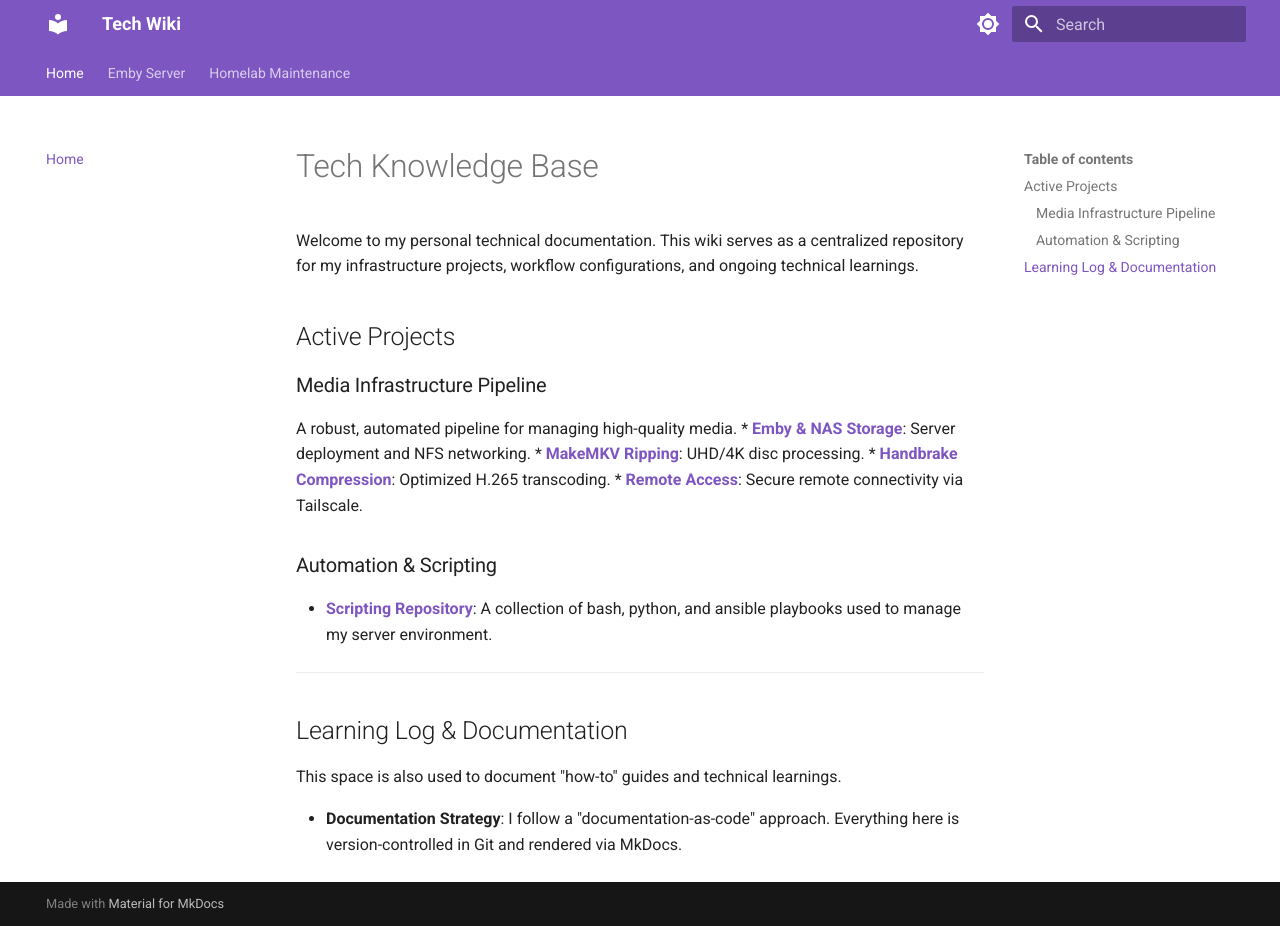
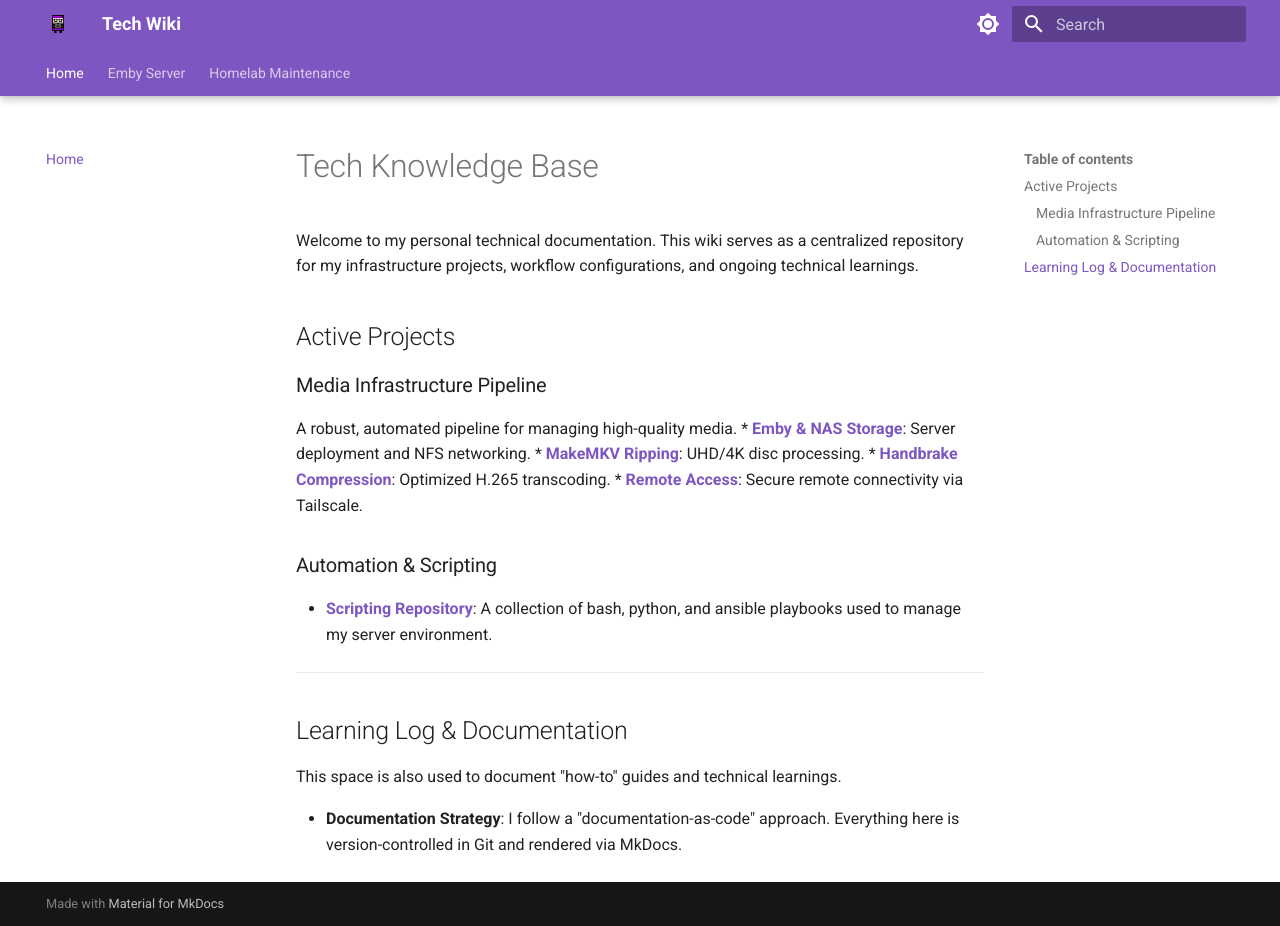
Before and after one commit to caleb-stults/tech-wiki, an MkDocs documentation site: the page built from docs/index.md, in a window 1280 px wide and 926 px high. Built offline with MkDocs 1.6.1 and Material for MkDocs 9.7.7, drawn with Linux system fonts in a browser that asks for light colours.

Commit message:
fixing favicon

```diff
--- a/mkdocs.yml
+++ b/mkdocs.yml
@@ -12,9 +12,12 @@
       - Introduction: homelab-maintenance/index.md
 theme:
   name: material
-  favicon: docs/images/favicon.png
+  favicon: images/favicon.png
+  logo: images/favicon.png
   features:
     - navigation.tabs
+    - navigation.tabs.sticky
+    - navigation.sections
     - navigation.indexes
     - navigation.top
   palette:
```
